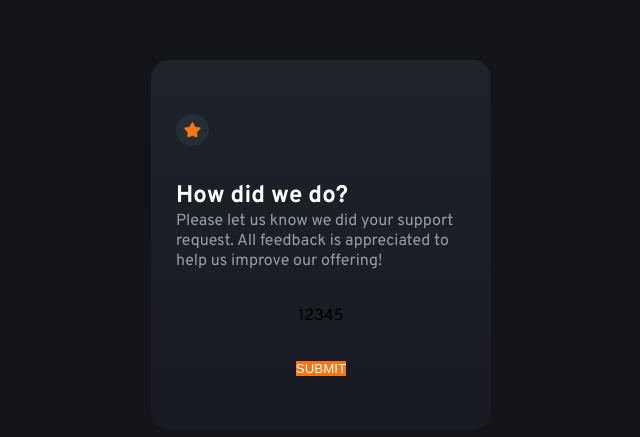
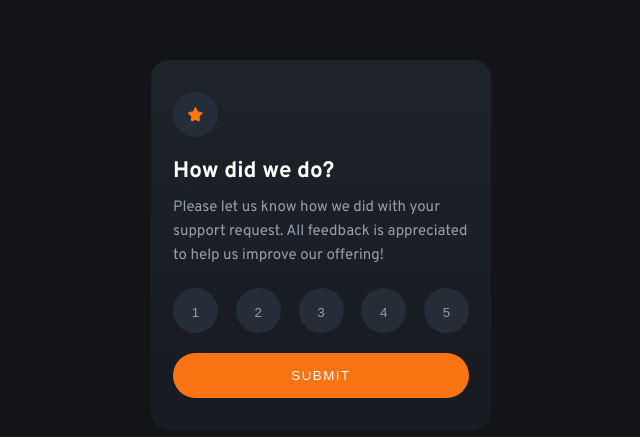
Before and after one commit to Zoltan199/Interactive-rating-component, a plain HTML site: page index.html in a window 1280 px wide. Shown: the part 155-592 px from the top of the page, without its empty margins (319-959 px from the left). Drawn offline with Linux system fonts and the light colour scheme.

Commit message:
Adding final styles

```diff
--- a/index.html
+++ b/index.html
@@ -13,21 +13,29 @@
     <main>
         <article class="rating-component">
             <div class="card">
-                <img src="./images/icon-star.svg" alt="icon-star">
+                <img src="./images/icon-star.svg" alt="icon-star" class="star-img">
                 <div class="information">
                     <h1>How did we do?</h1>
-                    <p>Please let us know we did your support request. All feedback is appreciated to help us improve our offering!</p>
+                    <p>Please let us know how we did with your support request. All feedback is appreciated to help us improve our offering!</p>
                 </div>
                 <ul class="rate-list">
-                    <li>1</li>
-                    <li>2</li>
-                    <li>3</li>
-                    <li>4</li>
-                    <li>5</li>
+                    <li><button class="btn-rate">1</button></li>
+                    <li><button class="btn-rate">2</button></li>
+                    <li><button class="btn-rate">3</button></li>
+                    <li><button class="btn-rate">4</button></li>
+                    <li><button class="btn-rate">5</button></li>
                 </ul>
-                <button type="submit">SUBMIT</button>
-                </form>
-
+                <button type="submit" class="btn-submit">SUBMIT</button>
+            </div>
+        </article>
+        <article class="tnk-component">
+            <div class="card-2">
+                <img src="./images/illustration-thank-you.svg" alt="illustration-thank-you">
+                <p>You selected <span id="rating">1</span> out of 5</p>
+                <div class="information">
+                    <h1>Thank you!</h1>
+                    <p>We appreciate you taking the time to give a rating. If you ever need more support, don't hesitate to get in touch!</p>
+                </div>
             </div>
         </article>
     </main>
--- a/styles.css
+++ b/styles.css
@@ -15,19 +15,24 @@
     --verydarkblue: hsl(216, 12%, 8%);
 }
 
+body{
+    background-color: var(--verydarkblue);
+}
+
 main{
     background-color: var(--verydarkblue);
     height: 100vh;
     font-family: 'Overpass';
+    font-size: 15px;
 }
 
-.rating-component{
+.rating-component, .tnk-component{
     display: flex;
     align-items: center;
     height: 100vh;
 }
 
-.card{
+.card, .card-2{
     margin: 0 auto;
     display: flex;
     align-items: center;
@@ -41,35 +46,91 @@ main{
     border-radius: 5%;
     width: 340px;
     height: 370px;
-    padding: 25px;
-    gap: 35px;
+    padding: 22px;
+    gap: 20px;
 }
 
-.card img{
+.card .star-img{
     border-radius: 50%;
     background-color: var(--darkblue);
     align-self: flex-start;
-    padding: 8px;
+    padding: 15px;
+    width: 45px;
+    height: auto;
 }
 
 .information h1{
     color: var(--white);
+    margin-bottom: 10px;
 }
 
 .information p{
     color: var(--lightgrey);
+    line-height: 1.6;
 }
 
 .rate-list{
     list-style-type: none;
+    align-self: flex-start;
+    flex-direction: row;
     display: flex;
-    flex-wrap: wrap;
     align-items: center;
     justify-content: space-between;
+    width: 100%;
 }
 
-button{
+.rate-list .btn-rate{
+    color: var(--lightgrey);
+    background-color: var(--darkblue);
+    width: 45px;
+    height: 45px;
+    border: none;
+    outline: none;
+    border-radius: 50%;
+    display: flex;
+    align-items: center;
+    justify-content: center;
+    padding-top: 4px;
+    cursor: pointer;
+}
+
+.btn-submit{
     color: var(--white);
     background-color: var(---orange);
     border: none;
+    border-radius: 25px;
+    padding: 15px;
+    width: 100%;
+    letter-spacing: 1.5px;
+    cursor: pointer;
 }
+
+.rate-list .btn-rate:hover{
+    background-color: var(--mediumgrey);
+    color: var(--white);
+}
+
+.rate-list .btn-rate:focus{
+    background-color: var(---orange);
+    color: var(--white);
+}
+
+.btn-submit:hover{
+    background-color: var(--white);
+    color: var(---orange);
+}
+
+.card-2 .information{
+    text-align: center;
+}
+
+.card-2 >p{
+    color: var(---orange);
+    background-color: var(--darkblue);
+    border-radius: 15px;
+    padding: 6px 9px 4px 9px;
+}
+
+.tnk-component{
+    display: none;
+}
```
